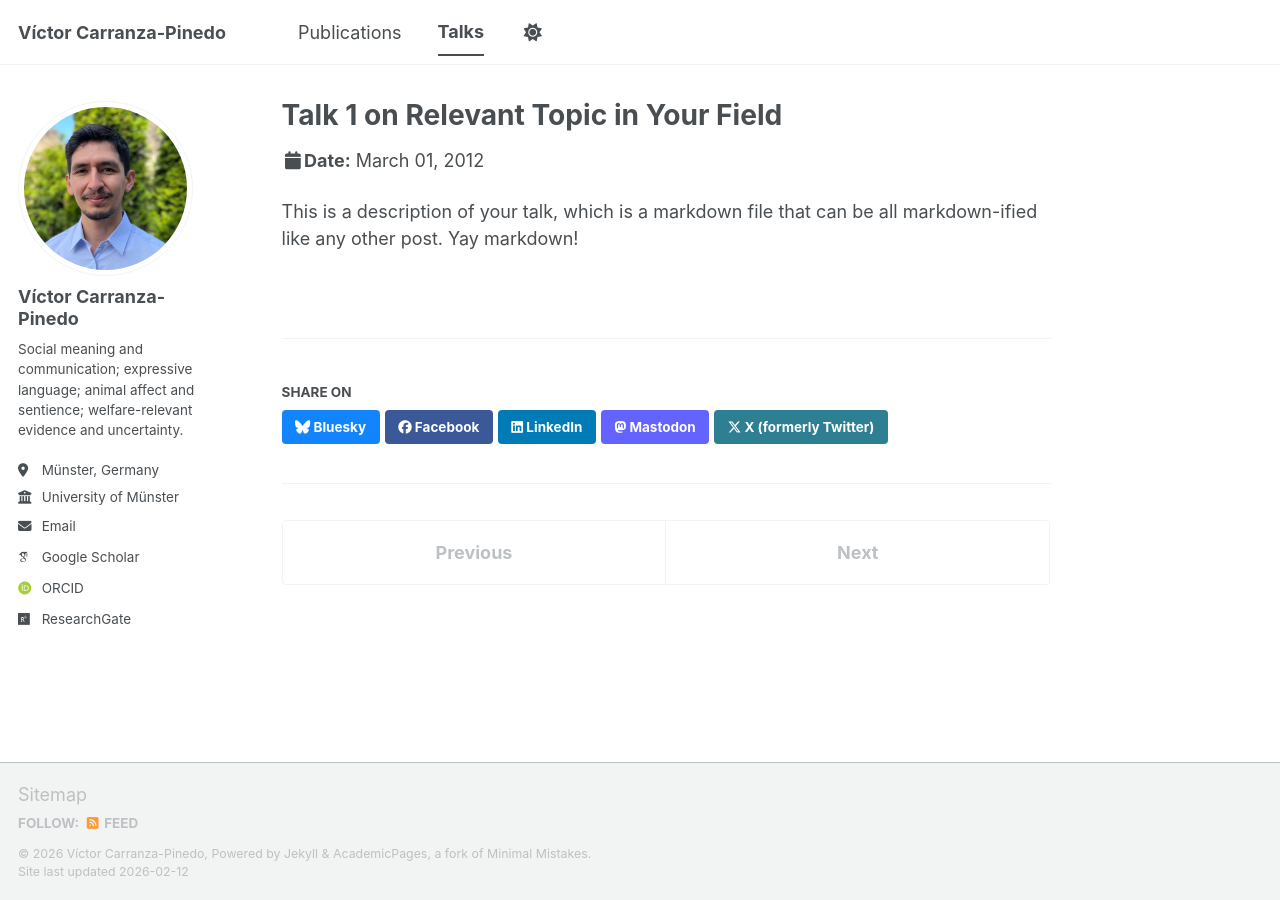
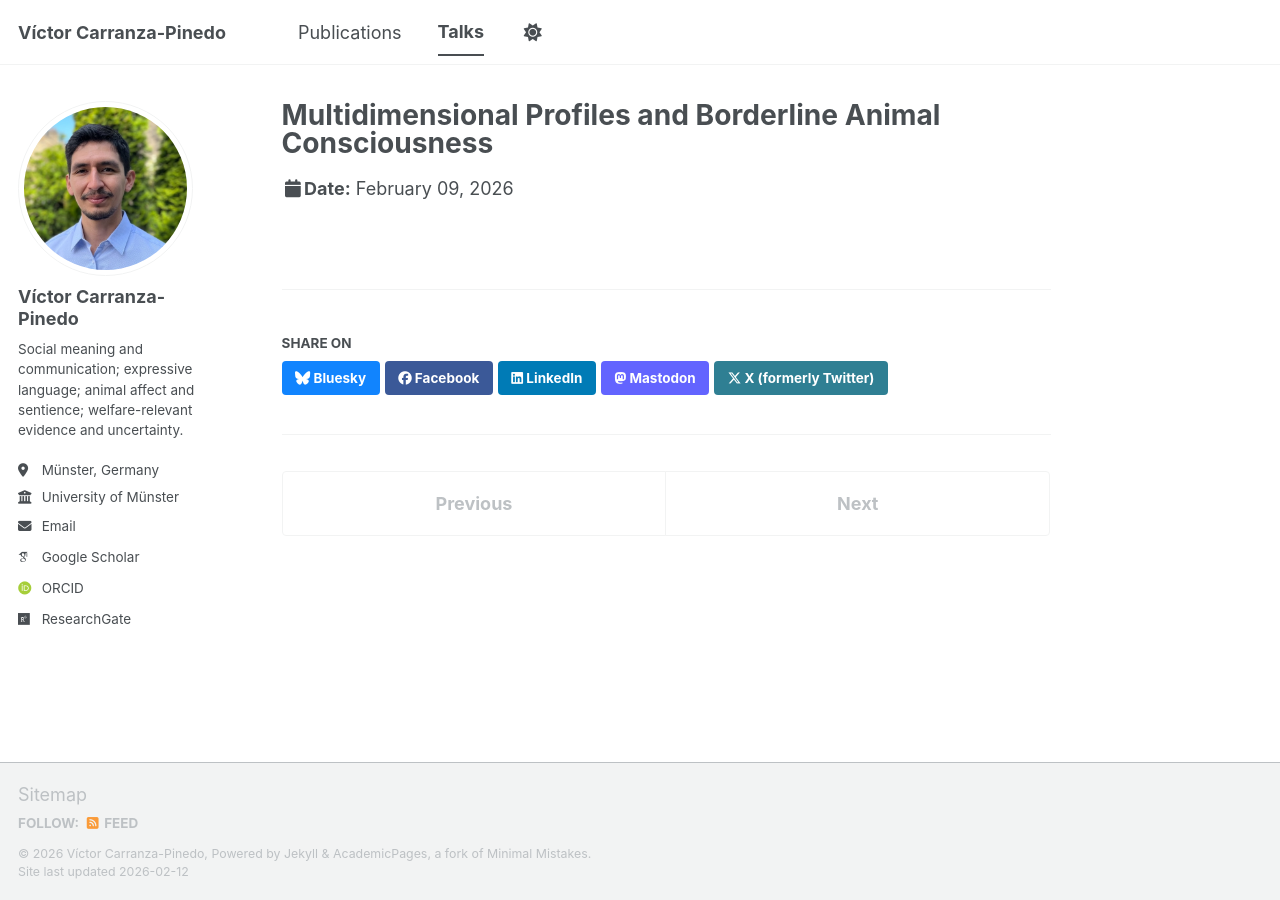
Before and after one commit to carranza-pinedo/carranza-pinedo.github.io, a Jekyll site: the page built from _talks/2012-03-01-talk-1.md, in a window 1280 px wide. Built offline with Jekyll 4.4.1, drawn with Linux system fonts in a browser that asks for light colours; some web fonts are replaced; a script bundle is joined from its source files by our own code; library files that are not in the unit come from our copies.

Commit message:
Update 2012-03-01-talk-1.md

```diff
--- a/_talks/2012-03-01-talk-1.md
+++ b/_talks/2012-03-01-talk-1.md
@@ -1,11 +1,9 @@
 ---
-title: "Talk 1 on Relevant Topic in Your Field"
+title: "Multidimensional Profiles and Borderline Animal Consciousness"
 collection: talks
-type: "Talk"
-permalink: /talks/2012-03-01-talk-1
-venue: "UC San Francisco, Department of Testing"
-date: 2012-03-01
-location: "San Francisco, CA, USA"
+permalink: /talks/2026-02-09-borderline-animal-consciousness/
+venue: "Animal Minds: New Theories and New Observations (Joint Workshop – Ruhr-University Bochum & London School of Economics)"
+location: "Ruhr-University Bochum (ZEMOS), Germany"
+date: 2026-02-09
+date_end: 2026-02-10
 ---
-
-This is a description of your talk, which is a markdown file that can be all markdown-ified like any other post. Yay markdown!
```
